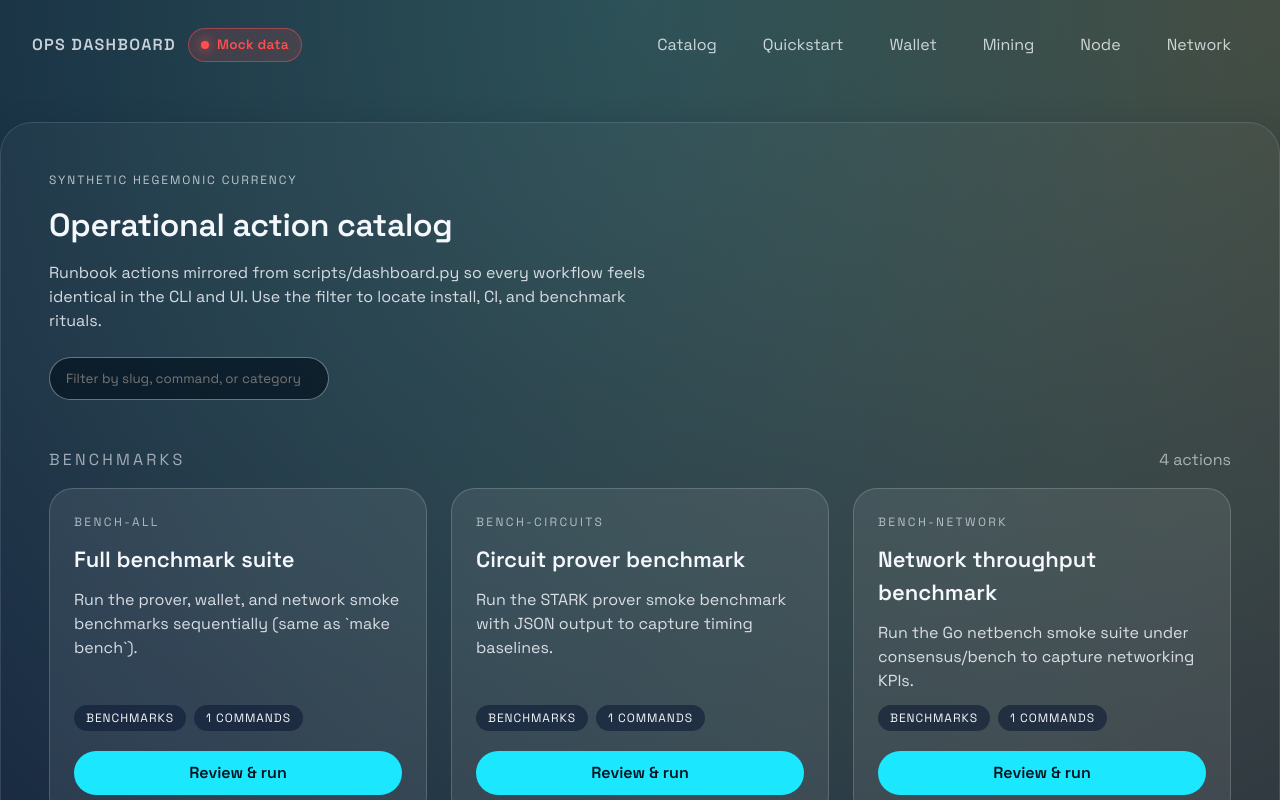
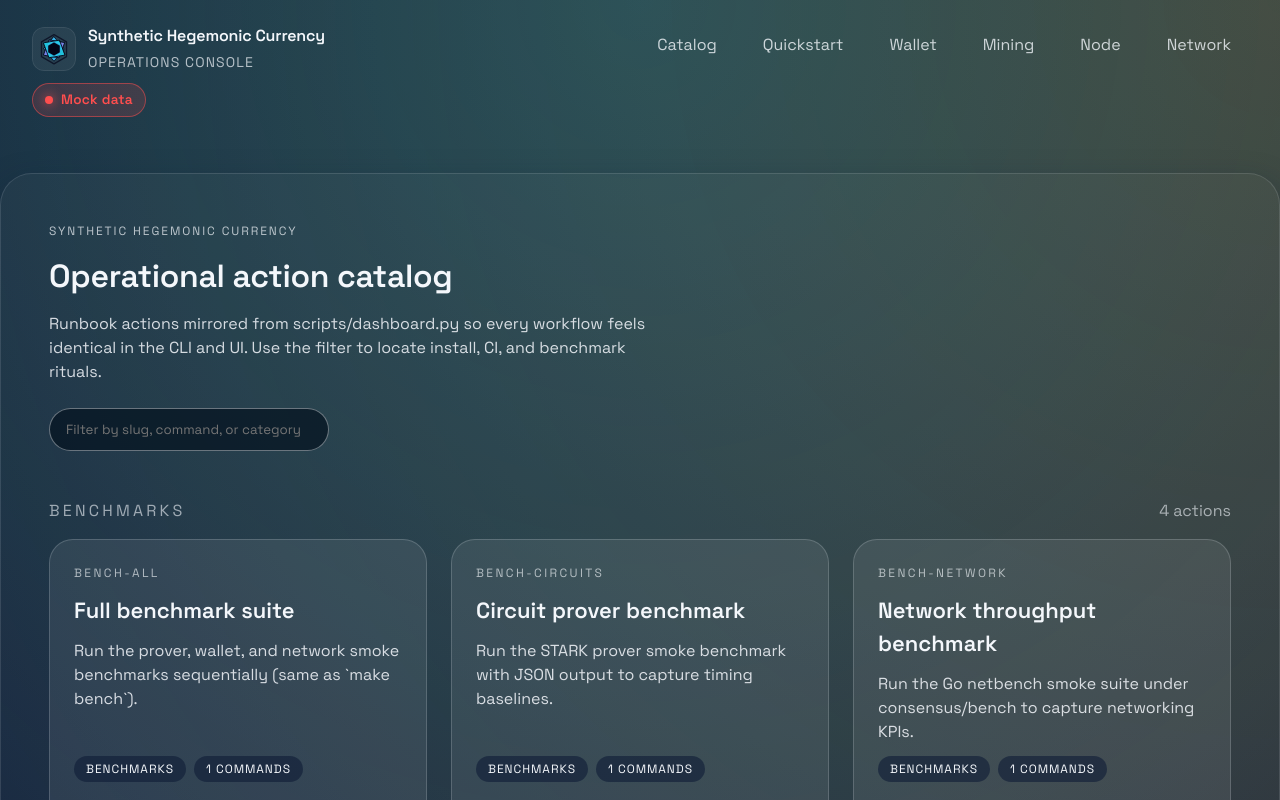
Before and after one commit to Pauli-Group/Hegemon, a React (Vite) app in the folder dashboard-ui/: page / in a window 1280 px wide. Shown: the top 800 px of the page. Built offline with nearby package versions, Linux system fonts and the light colour scheme; no server answers.

Commit message:
Add branded header with logo and project name

```diff
--- a/dashboard-ui/src/App.module.css
+++ b/dashboard-ui/src/App.module.css
@@ -1,7 +1,7 @@
 .navbar {
   display: flex;
   justify-content: space-between;
-  align-items: center;
+  align-items: flex-start;
   padding: 24px 32px;
   max-width: var(--page-max-width);
   margin: 0 auto;
@@ -9,11 +9,11 @@
   gap: 16px;
 }
 
-.brand {
-  font-weight: 600;
-  letter-spacing: 0.08em;
-  text-transform: uppercase;
-  color: rgba(244, 247, 251, 0.8);
+.brandColumn {
+  display: flex;
+  flex-direction: column;
+  gap: 10px;
+  align-items: flex-start;
 }
 
 .brandRow {
@@ -21,6 +21,33 @@
   align-items: center;
   gap: 12px;
   flex-wrap: wrap;
+}
+
+.logo {
+  width: 44px;
+  height: 44px;
+  padding: 6px;
+  border-radius: 12px;
+  background: rgba(244, 247, 251, 0.05);
+  box-shadow: inset 0 0 0 1px rgba(244, 247, 251, 0.08);
+}
+
+.brandText {
+  display: flex;
+  flex-direction: column;
+  gap: 4px;
+}
+
+.projectName {
+  font-weight: 600;
+  letter-spacing: -0.01em;
+}
+
+.consoleLabel {
+  font-size: 14px;
+  letter-spacing: 0.08em;
+  text-transform: uppercase;
+  color: rgba(244, 247, 251, 0.7);
 }
 
 .navLinks {
--- a/dashboard-ui/src/App.tsx
+++ b/dashboard-ui/src/App.tsx
@@ -9,6 +9,7 @@ import { NetworkPage } from './pages/NetworkPage';
 import { NodePage } from './pages/NodePage';
 import { useNodeMetrics } from './hooks/useNodeData';
 import { ConnectionBadge } from './components/ConnectionBadge';
+import logo from './assets/shc-interlocking-triad.svg';
 import styles from './App.module.css';
 
 function App() {
@@ -17,8 +18,14 @@ function App() {
     <BrowserRouter>
       <div className="app-shell">
         <header className={styles.navbar}>
-          <div className={styles.brandRow}>
-            <span className={styles.brand}>Ops dashboard</span>
+          <div className={styles.brandColumn}>
+            <div className={styles.brandRow}>
+              <img className={styles.logo} src={logo} alt="Synthetic Hegemonic Currency logo" />
+              <div className={styles.brandText}>
+                <span className={styles.projectName}>Synthetic Hegemonic Currency</span>
+                <span className={styles.consoleLabel}>Operations Console</span>
+              </div>
+            </div>
             <ConnectionBadge
               source={nodeMetrics.data?.source ?? 'mock'}
               error={nodeMetrics.data?.error}
```
Also changed, not shown: dashboard-ui/src/assets/shc-interlocking-triad.svg (added).
